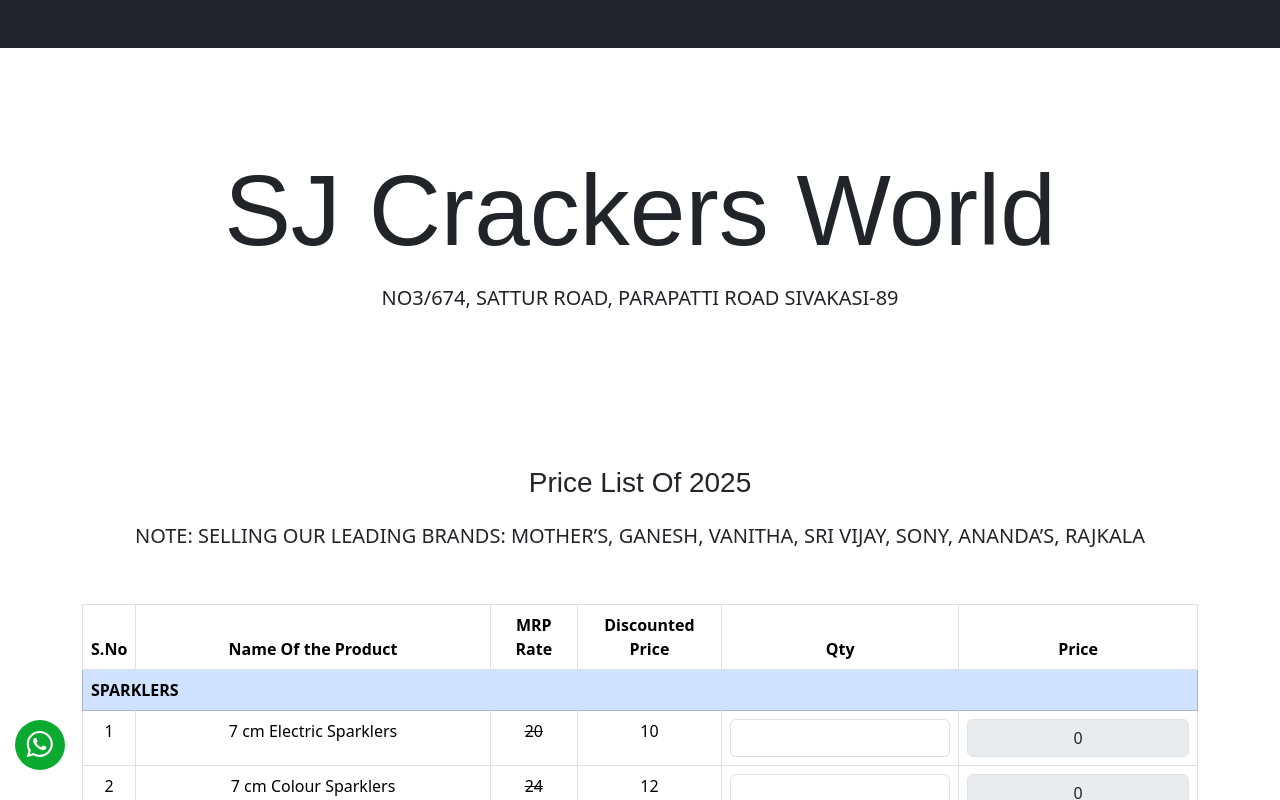
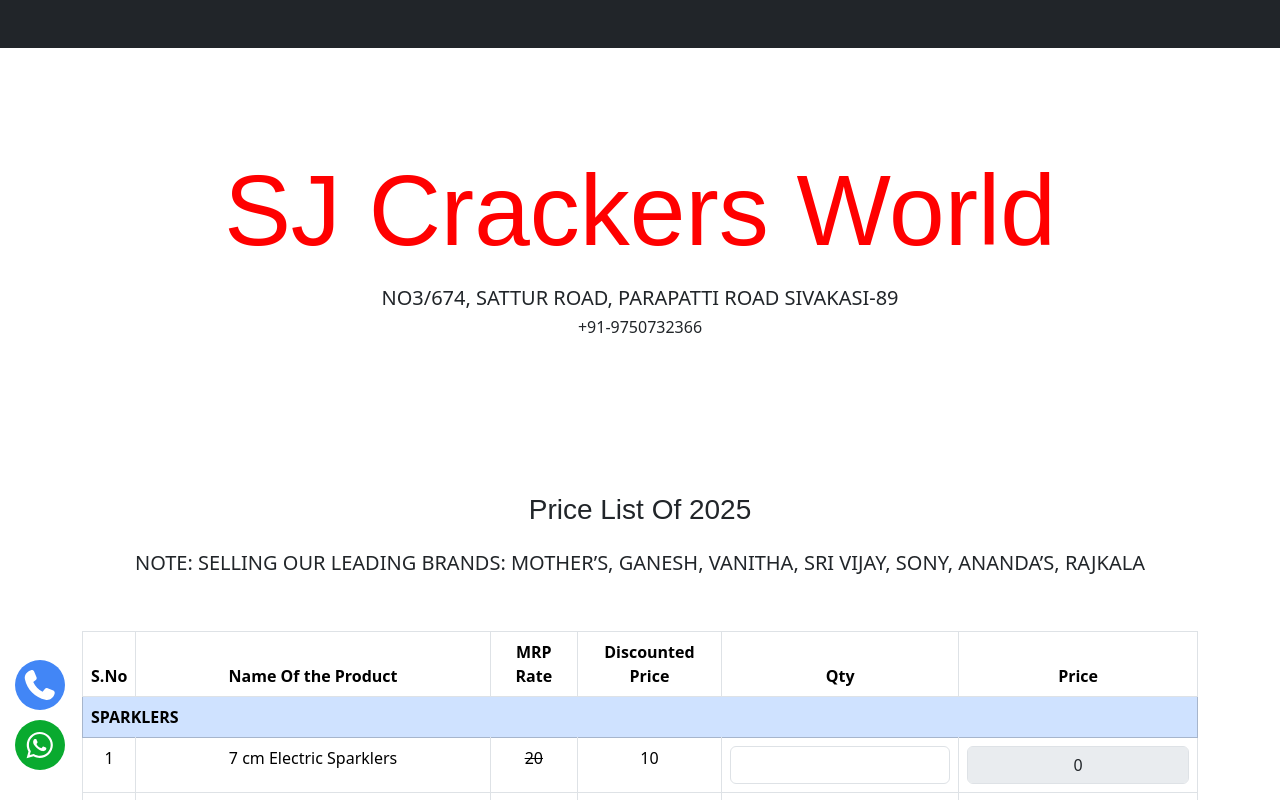
Before and after one commit to Allwyn46/sag_crackers, an Angular app: page / in a window 1280 px wide. Shown: the top 800 px of the page. Built offline with nearby package versions, Linux system fonts and the light colour scheme; a web font is replaced by a local one.

Commit message:
Minor changes

```diff
--- a/angular.json
+++ b/angular.json
@@ -16,6 +16,7 @@
             "browser": "src/main.ts",
             "polyfills": ["zone.js"],
             "tsConfig": "tsconfig.app.json",
+            "outputPath": "dist/sj-crackers",
             "assets": [
               {
                 "glob": "**/*",
--- a/package.json
+++ b/package.json
@@ -1,5 +1,5 @@
 {
-  "name": "sag-crackers",
+  "name": "sj-crackers",
   "version": "0.0.0",
   "scripts": {
     "ng": "ng",
--- a/src/app/app.html
+++ b/src/app/app.html
@@ -80,6 +80,12 @@
   </div>
 </a>
 
+<a href="tel:9677912570">
+  <div class="floating_telephone">
+    <fa-icon [icon]="phoneIcon"></fa-icon>
+  </div>
+</a>
+
 <app-hero></app-hero>
 
 <app-prodtable></app-prodtable>
--- a/src/app/app.ts
+++ b/src/app/app.ts
@@ -1,9 +1,9 @@
-import { Component, signal } from '@angular/core';
+import { Component } from '@angular/core';
 import { RouterOutlet } from '@angular/router';
 import { Hero } from './hero/hero';
 import { FontAwesomeModule } from '@fortawesome/angular-fontawesome';
-import { library } from '@fortawesome/fontawesome-svg-core';
 import { faWhatsapp } from '@fortawesome/free-brands-svg-icons';
+import { faPhone } from '@fortawesome/free-solid-svg-icons';
 import { NgStyle } from '@angular/common';
 import { Prodtable } from './prodtable/prodtable';
 
@@ -15,6 +15,7 @@ import { Prodtable } from './prodtable/prodtable';
 })
 export class App {
   faWhatsapp = faWhatsapp;
+  phoneIcon = faPhone;
   textColor = 'red';
   fontSize = 20;
 }
--- a/src/app/hero/hero.html
+++ b/src/app/hero/hero.html
@@ -1,8 +1,11 @@
 <div class="container-fluid">
   <div class="row mt-5">
     <div class="col-lg-12 col-12 mt-5 text-center">
-      <h1 class="hero_title_h1 link-underline-danger">SJ Crackers World</h1>
+      <h1 class="hero_title_h1 link-underline-danger" [ngStyle]="{ color: textColor }">
+        SJ Crackers World
+      </h1>
       <h5 class="mt-3">NO3/674, SATTUR ROAD, PARAPATTI ROAD SIVAKASI-89</h5>
+      <h6 class="mt-2">+91-9750732366</h6>
     </div>
     <!-- <div class="col-lg-4 col-12"> -->
     <!--   <div class="card" style="width: 18rem"> -->
--- a/src/app/hero/hero.ts
+++ b/src/app/hero/hero.ts
@@ -1,11 +1,12 @@
+import { NgStyle } from '@angular/common';
 import { Component } from '@angular/core';
 
 @Component({
   selector: 'app-hero',
-  imports: [],
+  imports: [NgStyle],
   templateUrl: './hero.html',
-  styleUrl: './hero.css'
+  styleUrl: './hero.css',
 })
 export class Hero {
-
+  textColor = 'red';
 }
--- a/src/styles.css
+++ b/src/styles.css
@@ -43,6 +43,9 @@ floating_whatsapp {
   line-height: 48px;
   text-align: center;
   z-index: 1000;
+  display: flex;
+  justify-content: center;
+  align-items: center;
 }
 
 .floating_whatsapp fa-icon {
@@ -50,6 +53,40 @@ floating_whatsapp {
 }
 
 .floating_whatsapp:hover fa-icon {
+  transform: rotate(360deg);
+}
+
+floating_telephone {
+  font-size: 25px;
+  width: 40px;
+  height: 40px;
+  right: 5px;
+  line-height: 38px;
+}
+
+.floating_telephone {
+  width: 50px;
+  height: 50px;
+  background-color: var(--blue-color);
+  position: fixed;
+  bottom: 90px;
+  left: 15px;
+  border-radius: 50%;
+  font-size: 30px;
+  color: #fff;
+  line-height: 48px;
+  text-align: center;
+  z-index: 1000;
+  display: flex;
+  justify-content: center;
+  align-items: center;
+}
+
+.floating_telephone fa-icon {
+  transition: 0.6s;
+}
+
+.floating_telephone:hover fa-icon {
   transform: rotate(360deg);
 }
 
```
Also changed, not shown: 1 other file (tests, documents, lock files or other folders).
